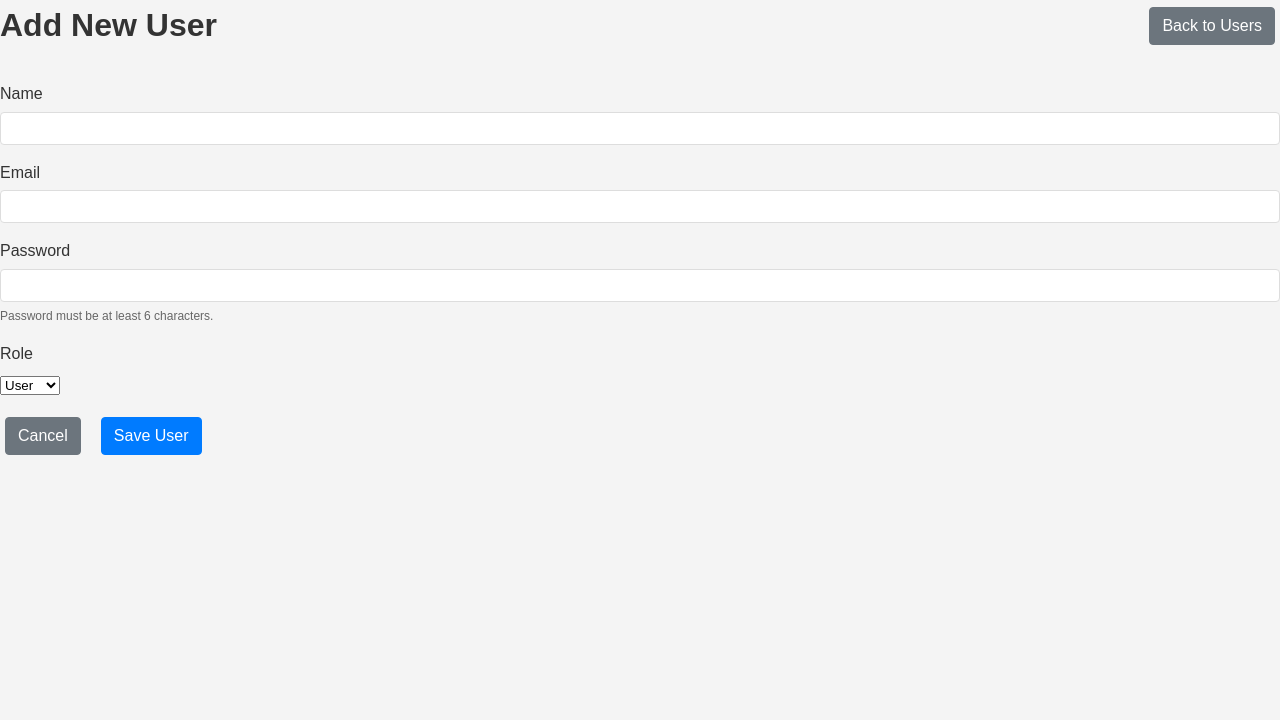
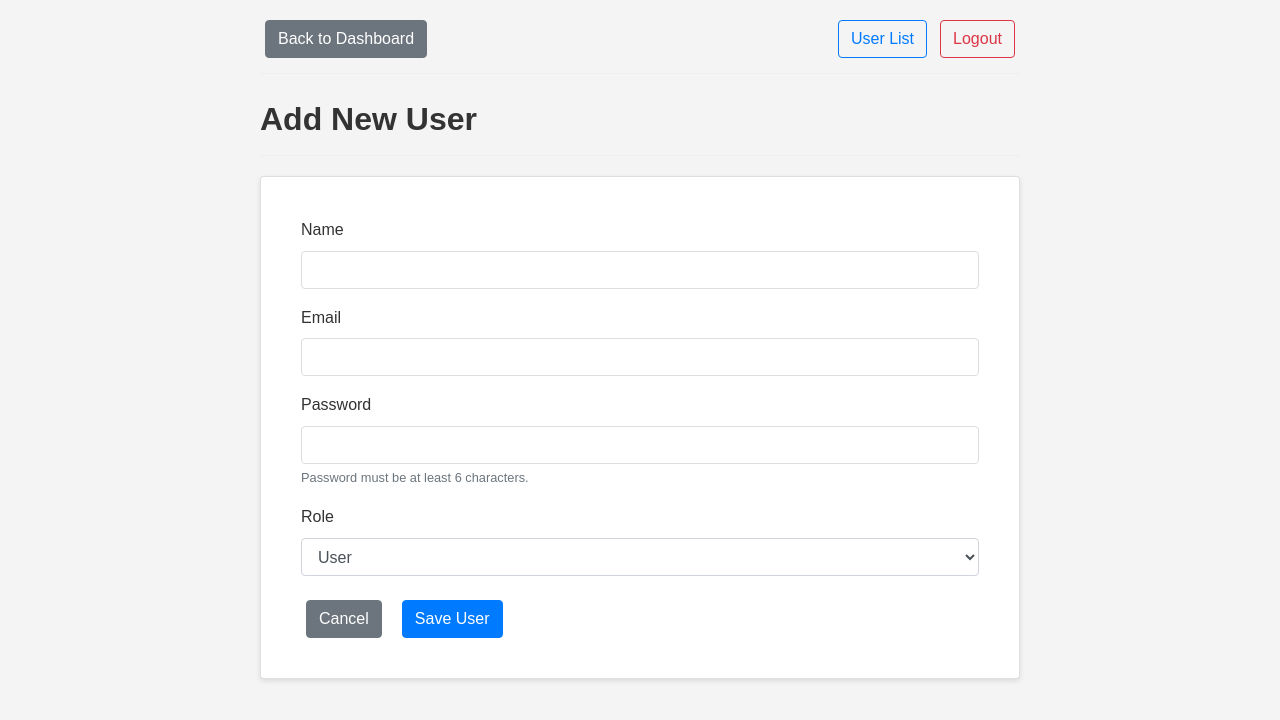
Before and after one commit to wpeterson1987/admin-frontend, a React (Create React App) app: page /users/new in a window 1280 px wide. Shown: the top 720 px of the page. Built offline with nearby package versions, Linux system fonts and the light colour scheme; sample sign-in values are in the browser's storage.

Commit message:
user form changes 5

```diff
--- /dev/null
+++ b/src/components/UserManagement/UserForm.css
@@ -0,0 +1,213 @@
+/* src/components/UserManagement/UserForm.css */
+
+.user-form-container {
+    padding: 20px;
+    max-width: 800px;
+    margin: 0 auto;
+  }
+
+  .navbar {
+    display: flex;
+    justify-content: space-between;
+    align-items: center;
+    margin-bottom: 20px;
+    padding-bottom: 15px;
+    border-bottom: 1px solid #eee;
+  }
+
+  .page-header {
+    margin-bottom: 20px;
+    padding-bottom: 10px;
+    border-bottom: 1px solid #eee;
+  }
+
+  .card {
+    position: relative;
+    display: flex;
+    flex-direction: column;
+    min-width: 0;
+    word-wrap: break-word;
+    background-color: #fff;
+    background-clip: border-box;
+    border: 1px solid rgba(0, 0, 0, 0.125);
+    border-radius: 0.25rem;
+    box-shadow: 0 2px 5px rgba(0, 0, 0, 0.1);
+  }
+
+  .card-body {
+    flex: 1 1 auto;
+    min-height: 1px;
+    padding: 1.25rem;
+  }
+
+  .form-group {
+    margin-bottom: 1rem;
+  }
+
+  .form-group label {
+    display: inline-block;
+    margin-bottom: 0.5rem;
+    font-weight: 500;
+  }
+
+  .form-control {
+    display: block;
+    width: 100%;
+    height: calc(1.5em + 0.75rem + 2px);
+    padding: 0.375rem 0.75rem;
+    font-size: 1rem;
+    font-weight: 400;
+    line-height: 1.5;
+    color: #495057;
+    background-color: #fff;
+    background-clip: padding-box;
+    border: 1px solid #ced4da;
+    border-radius: 0.25rem;
+    transition: border-color 0.15s ease-in-out, box-shadow 0.15s ease-in-out;
+  }
+
+  .form-control:focus {
+    color: #495057;
+    background-color: #fff;
+    border-color: #80bdff;
+    outline: 0;
+    box-shadow: 0 0 0 0.2rem rgba(0, 123, 255, 0.25);
+  }
+
+  select.form-control {
+    height: calc(1.5em + 0.75rem + 2px);
+  }
+
+  .form-text {
+    display: block;
+    margin-top: 0.25rem;
+    font-size: 80%;
+  }
+
+  .text-muted {
+    color: #6c757d;
+  }
+
+  .form-actions {
+    display: flex;
+    justify-content: flex-start;
+    margin-top: 1.5rem;
+  }
+
+  .btn {
+    display: inline-block;
+    font-weight: 400;
+    text-align: center;
+    vertical-align: middle;
+    user-select: none;
+    border: 1px solid transparent;
+    padding: 0.375rem 0.75rem;
+    font-size: 1rem;
+    line-height: 1.5;
+    border-radius: 0.25rem;
+    transition: color 0.15s ease-in-out, background-color 0.15s ease-in-out, border-color 0.15s ease-in-out;
+    cursor: pointer;
+    text-decoration: none;
+  }
+
+  .btn-primary {
+    color: #fff;
+    background-color: #007bff;
+    border-color: #007bff;
+  }
+
+  .btn-primary:hover {
+    background-color: #0069d9;
+    border-color: #0062cc;
+  }
+
+  .btn-secondary {
+    color: #fff;
+    background-color: #6c757d;
+    border-color: #6c757d;
+  }
+
+  .btn-secondary:hover {
+    background-color: #5a6268;
+    border-color: #545b62;
+  }
+
+  .btn-warning {
+    color: #212529;
+    background-color: #ffc107;
+    border-color: #ffc107;
+  }
+
+  .btn-warning:hover {
+    background-color: #e0a800;
+    border-color: #d39e00;
+  }
+
+  .btn-outline-primary {
+    color: #007bff;
+    background-color: transparent;
+    border-color: #007bff;
+  }
+
+  .btn-outline-primary:hover {
+    color: #fff;
+    background-color: #007bff;
+    border-color: #007bff;
+  }
+
+  .btn-outline-danger {
+    color: #dc3545;
+    background-color: transparent;
+    border-color: #dc3545;
+  }
+
+  .btn-outline-danger:hover {
+    color: #fff;
+    background-color: #dc3545;
+    border-color: #dc3545;
+  }
+
+  .btn:disabled {
+    opacity: 0.65;
+    cursor: not-allowed;
+  }
+
+  .mx-2 {
+    margin-left: 0.5rem;
+    margin-right: 0.5rem;
+  }
+
+  .mr-2 {
+    margin-right: 0.5rem;
+  }
+
+  .mt-4 {
+    margin-top: 1.5rem;
+  }
+
+  .alert {
+    position: relative;
+    padding: 0.75rem 1.25rem;
+    margin-bottom: 1rem;
+    border: 1px solid transparent;
+    border-radius: 0.25rem;
+  }
+
+  .alert-danger {
+    color: #721c24;
+    background-color: #f8d7da;
+    border-color: #f5c6cb;
+  }
+
+  .alert-success {
+    color: #155724;
+    background-color: #d4edda;
+    border-color: #c3e6cb;
+  }
+
+  .loading {
+    text-align: center;
+    padding: 30px;
+    font-size: 18px;
+    color: #666;
+  }
--- a/src/components/UserManagement/UserForm.jsx
+++ b/src/components/UserManagement/UserForm.jsx
@@ -3,6 +3,7 @@ import React, { useState, useEffect } from 'react';
 import { useParams, useNavigate, Link } from 'react-router-dom';
 import { getUser, createUser, updateUser } from '../../utils/api';
 import ChangePasswordForm from './ChangePasswordForm';
+import './UserForm.css'; // Add this CSS file if needed
 
 const UserForm = () => {
   const { id } = useParams();
@@ -94,6 +95,8 @@ const UserForm = () => {
         const { password, ...updateData } = formData;
         await updateUser(id, updateData);
         setSuccess('User updated successfully!');
+
+        // No auto-redirect on update, let user see the success message
       }
     } catch (err) {
       console.error('Error saving user:', err);
@@ -103,20 +106,40 @@ const UserForm = () => {
     }
   };
 
+  const handleLogout = () => {
+    localStorage.removeItem('token');
+    navigate('/login');
+  };
+
   if (loading) {
     return <div className="loading">Loading user details...</div>;
   }
 
   return (
-    <div className="user-form">
-      <div className="header">
-        <h1>{isNewUser ? 'Add New User' : 'Edit User'}</h1>
-        <Link to="/users" className="btn btn-secondary">Back to Users</Link>
+    <div className="user-form-container">
+      <div className="navbar">
+        <Link to="/" className="btn btn-secondary">
+          <i className="fas fa-arrow-left"></i> Back to Dashboard
+        </Link>
+        <div>
+          <Link to="/users" className="btn btn-outline-primary mr-2">
+            <i className="fas fa-users"></i> User List
+          </Link>
+          <button onClick={handleLogout} className="btn btn-outline-danger">
+            <i className="fas fa-sign-out-alt"></i> Logout
+          </button>
+        </div>
       </div>
 
-      {error && <div className="error-message">{error}</div>}
-      {success && <div className="success-message">{success}</div>}
+      <div className="page-header">
+        <h1>{isNewUser ? 'Add New User' : 'Edit User'}</h1>
+      </div>
 
+      {error && <div className="alert alert-danger">{error}</div>}
+      {success && <div className="alert alert-success">{success}</div>}
+
+      <div className="card">
+        <div className="card-body">
           <form onSubmit={handleSubmit}>
             <div className="form-group">
               <label htmlFor="name">Name</label>
@@ -124,6 +147,7 @@ const UserForm = () => {
                 type="text"
                 id="name"
                 name="name"
+                className="form-control"
                 value={formData.name}
                 onChange={handleChange}
                 required
@@ -136,6 +160,7 @@ const UserForm = () => {
                 type="email"
                 id="email"
                 name="email"
+                className="form-control"
                 value={formData.email}
                 onChange={handleChange}
                 required
@@ -149,12 +174,13 @@ const UserForm = () => {
                   type="password"
                   id="password"
                   name="password"
+                  className="form-control"
                   value={formData.password}
                   onChange={handleChange}
                   required={isNewUser}
                   minLength={6}
                 />
-            <small className="form-text">Password must be at least 6 characters.</small>
+                <small className="form-text text-muted">Password must be at least 6 characters.</small>
               </div>
             )}
 
@@ -163,6 +189,7 @@ const UserForm = () => {
               <select
                 id="role"
                 name="role"
+                className="form-control"
                 value={formData.role}
                 onChange={handleChange}
                 required
@@ -179,9 +206,9 @@ const UserForm = () => {
                 <button
                   type="button"
                   onClick={() => setShowPasswordForm(true)}
-              className="btn btn-secondary mr-2"
+                  className="btn btn-warning mx-2"
                 >
-              Change Password
+                  <i className="fas fa-key"></i> Change Password
                 </button>
               )}
 
@@ -190,12 +217,23 @@ const UserForm = () => {
                 className="btn btn-primary"
                 disabled={saving}
               >
-            {saving ? 'Saving...' : 'Save User'}
+                {saving ? (
+                  <>
+                    <i className="fas fa-spinner fa-spin"></i> Saving...
+                  </>
+                ) : (
+                  <>
+                    <i className="fas fa-save"></i> Save User
+                  </>
+                )}
               </button>
             </div>
           </form>
+        </div>
+      </div>
 
       {!isNewUser && showPasswordForm && (
+        <div className="mt-4">
           <ChangePasswordForm
             userId={id}
             onSuccess={() => {
@@ -205,6 +243,7 @@ const UserForm = () => {
             }}
             onCancel={() => setShowPasswordForm(false)}
           />
+        </div>
       )}
     </div>
   );
--- a/src/components/UserManagement/UserList.css
+++ b/src/components/UserManagement/UserList.css
@@ -4,6 +4,15 @@
     padding: 20px;
     max-width: 1200px;
     margin: 0 auto;
+  }
+
+  .navbar {
+    display: flex;
+    justify-content: space-between;
+    align-items: center;
+    margin-bottom: 20px;
+    padding-bottom: 15px;
+    border-bottom: 1px solid #eee;
   }
 
   .page-header {
@@ -111,6 +120,7 @@
     border-radius: 0.25rem;
     transition: color 0.15s ease-in-out, background-color 0.15s ease-in-out, border-color 0.15s ease-in-out;
     cursor: pointer;
+    text-decoration: none;
   }
 
   .btn-primary {
@@ -157,6 +167,18 @@
     border-color: #545b62;
   }
 
+  .btn-outline-danger {
+    color: #dc3545;
+    background-color: transparent;
+    border-color: #dc3545;
+  }
+
+  .btn-outline-danger:hover {
+    color: #fff;
+    background-color: #dc3545;
+    border-color: #dc3545;
+  }
+
   .btn-sm {
     padding: 0.25rem 0.5rem;
     font-size: 0.875rem;
--- a/src/components/UserManagement/UsersList.jsx
+++ b/src/components/UserManagement/UsersList.jsx
@@ -1,14 +1,15 @@
 // src/components/UserManagement/UserList.jsx
 import React, { useState, useEffect } from 'react';
-import { Link } from 'react-router-dom';
+import { Link, useNavigate } from 'react-router-dom';
 import { getUsers, deleteUser } from '../../utils/api';
-import './UserList.css'; // Make sure this CSS file exists
+import './UserList.css';
 
 const UserList = () => {
   const [users, setUsers] = useState([]);
   const [loading, setLoading] = useState(true);
   const [error, setError] = useState('');
   const [deleteConfirm, setDeleteConfirm] = useState(null);
+  const navigate = useNavigate();
 
   useEffect(() => {
     fetchUsers();
@@ -47,12 +48,28 @@ const UserList = () => {
     setDeleteConfirm(null);
   };
 
+  const handleLogout = () => {
+    // Clear auth token from localStorage
+    localStorage.removeItem('token');
+    // Redirect to login page
+    navigate('/login');
+  };
+
   if (loading && users.length === 0) {
     return <div className="loading">Loading users...</div>;
   }
 
   return (
     <div className="user-list-container">
+      <div className="navbar">
+        <Link to="/" className="btn btn-secondary">
+          <i className="fas fa-arrow-left"></i> Back to Dashboard
+        </Link>
+        <button onClick={handleLogout} className="btn btn-outline-danger">
+          <i className="fas fa-sign-out-alt"></i> Logout
+        </button>
+      </div>
+
       <div className="page-header">
         <h1>User Management</h1>
         <Link to="/users/new" className="btn btn-primary">
```
Lines whose indentation alone changed are shown as unchanged.
